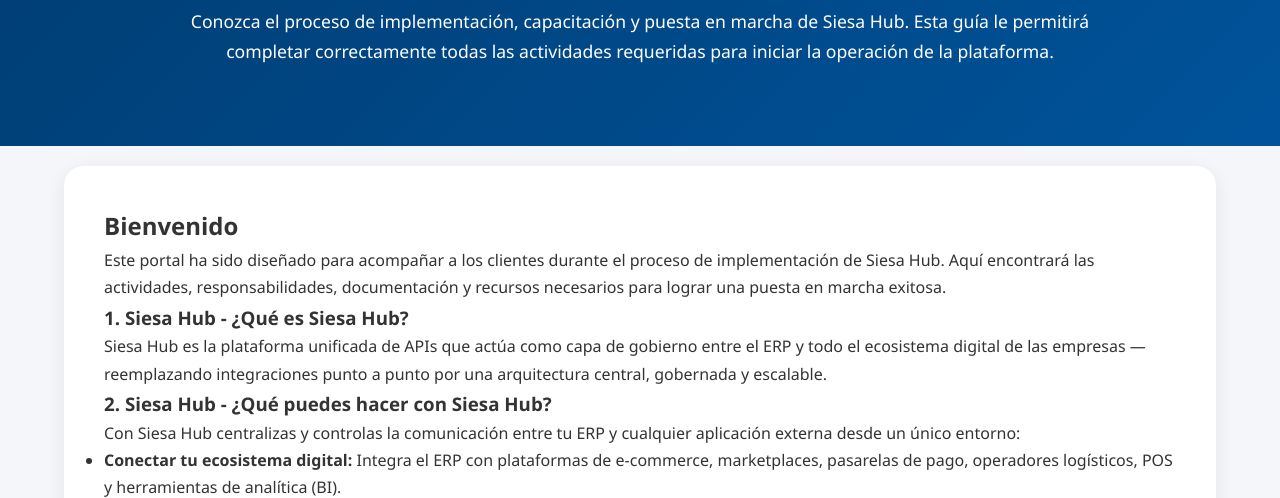
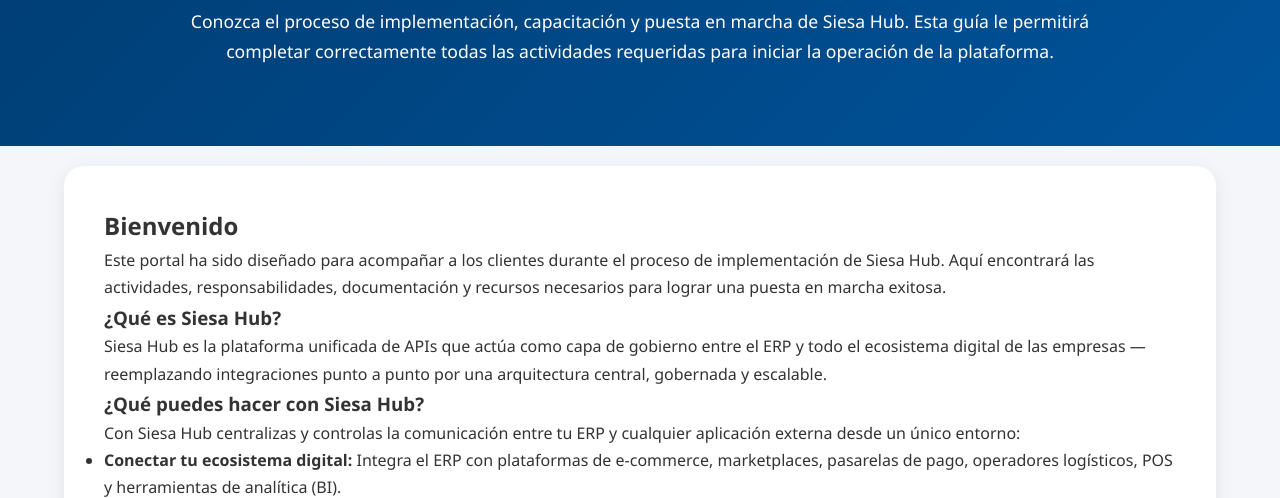
Before and after one commit to ISSergioCarvajal/SiesaHubEntrenamiento, a plain HTML site: page index.html in a window 1280 px wide. Shown: the part 285-783 px from the top of the page. Drawn offline with Linux system fonts and the light colour scheme.

Commit message:
Simplify section headers in index.html

```diff
--- a/index.html
+++ b/index.html
@@ -371,14 +371,14 @@ Esta guía le permitirá completar correctamente todas las actividades requerida
   </p>
 
   <article>
-    <h3>1. Siesa Hub - ¿Qué es Siesa Hub?</h3>
+    <h3>¿Qué es Siesa Hub?</h3>
     <p>
       Siesa Hub es la plataforma unificada de APIs que actúa como capa de gobierno entre el ERP y todo el ecosistema digital de las empresas — reemplazando integraciones punto a punto por una arquitectura central, gobernada y escalable.
     </p>
   </article>
 
   <article>
-    <h3>2. Siesa Hub - ¿Qué puedes hacer con Siesa Hub?</h3>
+    <h3>¿Qué puedes hacer con Siesa Hub?</h3>
     <p>
       Con Siesa Hub centralizas y controlas la comunicación entre tu ERP y cualquier aplicación externa desde un único entorno:
     </p>
```
